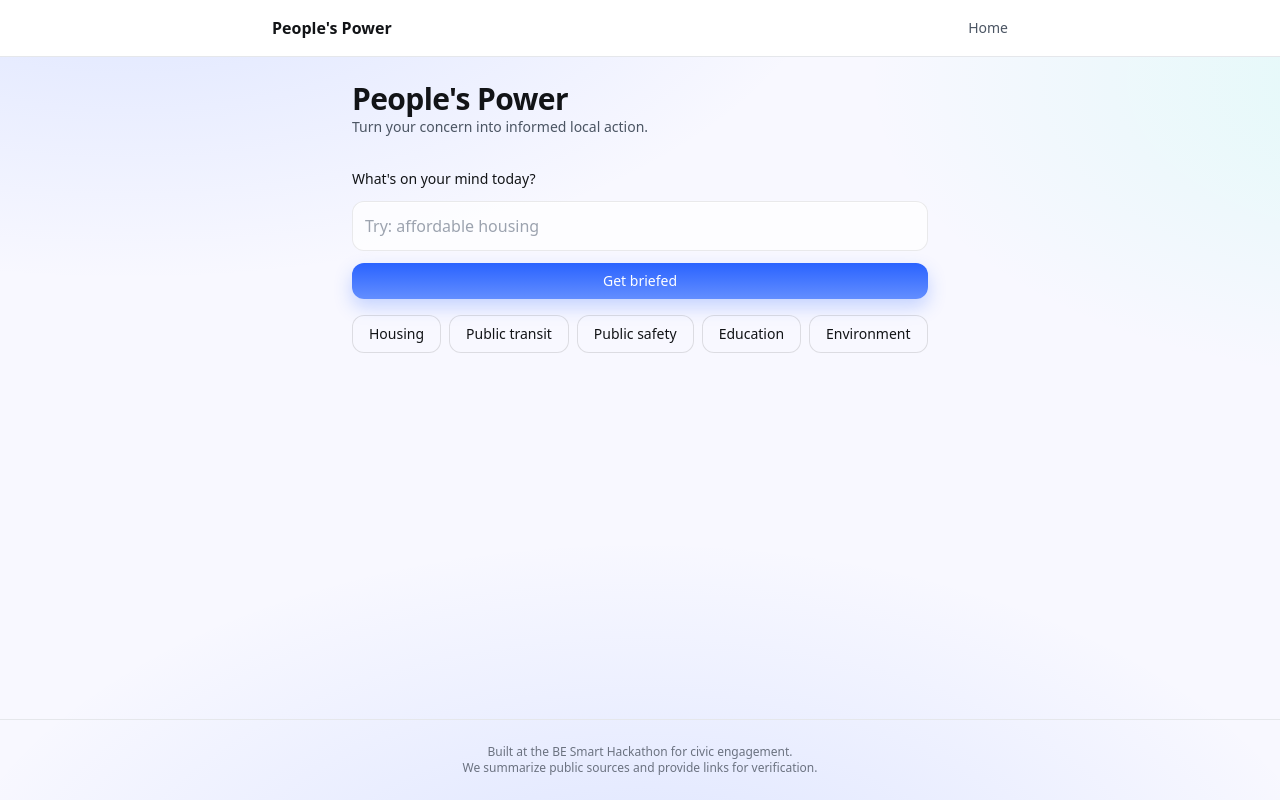
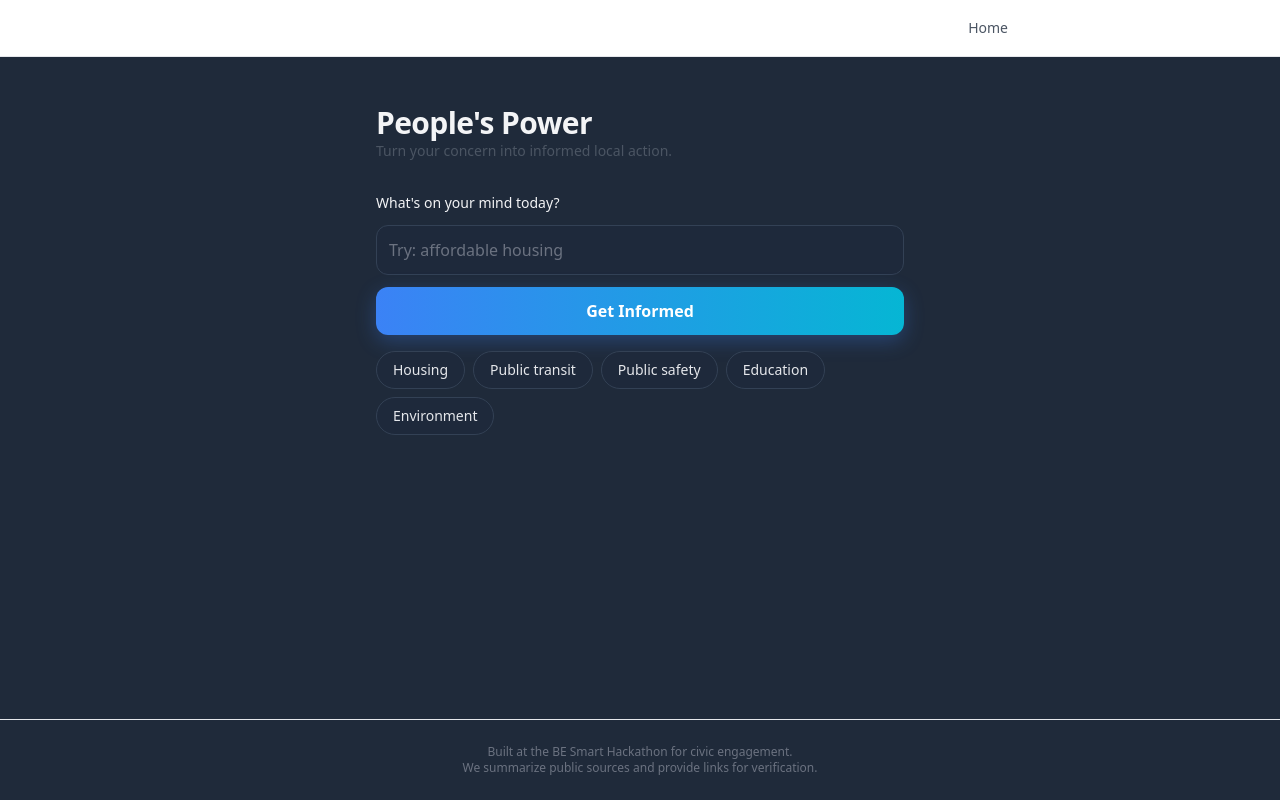
Before and after one commit to tunakurucu/website-record, a React (Vite) app in the folder peoples-power/: page / in a window 1280 px wide. Built offline with nearby package versions, Linux system fonts and the light colour scheme; no server answers.

Commit message:
app color changes

```diff
--- a/peoples-power/src/App.tsx
+++ b/peoples-power/src/App.tsx
@@ -5,9 +5,10 @@ import Footer from "./components/Footer";
 
 export default function App() {
 return (
-<div className="min-h-screen flex flex-col">
+<div className="min-h-screen flex flex-col bg-[#1F2A3A] text-white">
 <Header />
 <main className="container flex-1 py-6">
+<div className="absolute inset-0 -z-10 bg-[radial-gradient(circle_at_30%_30%,rgba(59,130,246,0.15),transparent_60%)]"></div>
 <Outlet />
 </main>
 <Footer />
--- a/peoples-power/src/index.css
+++ b/peoples-power/src/index.css
@@ -226,3 +226,27 @@ h2 { @apply text-xl md:text-2xl font-semibold; }
     linear-gradient(180deg, rgba(16,20,28,.85), rgba(16,20,28,.55));
   @apply border-white/10;
 }
+
+body {
+  background: radial-gradient(circle at 20% 20%, #1e293b, #0f172a 70%);
+  color: #f1f5f9;
+}
+
+.dark-card {
+  background: rgba(30, 41, 59, 0.8);
+  backdrop-filter: blur(12px);
+  border: 1px solid rgba(255, 255, 255, 0.08);
+  box-shadow: 0 8px 30px rgba(0, 0, 0, 0.4);
+  border-radius: 1rem;
+}
+
+.glow-btn {
+  background: linear-gradient(to right, #3b82f6, #06b6d4);
+  color: white;
+  transition: all 0.2s ease;
+  box-shadow: 0 6px 20px rgba(59, 130, 246, 0.3);
+}
+.glow-btn:hover {
+  opacity: 0.9;
+  transform: translateY(-1px);
+}
--- a/peoples-power/src/routes/Home.tsx
+++ b/peoples-power/src/routes/Home.tsx
@@ -20,7 +20,7 @@ const quick = ["Housing", "Public transit", "Public safety", "Education", "Envir
 
 
 return (
-<div className="mx-auto max-w-xl">
+<div className="mx-auto max-w-xl p-6 text-gray-100">
 <header className="mb-8">
 <h1 className="text-3xl font-semibold">People's Power</h1>
 <p className="text-sm text-gray-600">Turn your concern into informed local action.</p>
@@ -29,19 +29,23 @@ return (
 
 <form onSubmit={handleSubmit(onSubmit)} className="space-y-3">
 <label className="block text-sm font-medium">What's on your mind today?</label>
-<input {...register("topic")} className="input" placeholder="Try: affordable housing" />
-<button className="btn btn-primary w-full">Get briefed</button>
+<input
+  {...register("topic")}
+  className="w-full rounded-xl bg-[#1e293b] border border-[#334155] text-gray-200 placeholder-gray-500 p-3 focus:border-[#3B82F6] focus:ring-2 focus:ring-[#3B82F6]/40 outline-none"
+  placeholder="Try: affordable housing"
+/>
+<button className="w-full glow-btn rounded-xl px-5 py-3 font-semibold">Get Informed</button>
 </form>
 
 
 <div className="mt-4 flex flex-wrap gap-2">
 {quick.map((q) => (
 <button
-key={q}
-onClick={() => onSubmit({ topic: q })}
-className="btn btn-outline rounded-full"
+  key={q}
+  onClick={() => nav(`/r?topic=${encodeURIComponent(q)}&city=Nashville&state=TN`)}
+  className="rounded-full bg-[#1e293b] text-gray-200 border border-[#334155] px-4 py-2 text-sm hover:bg-[#334155] hover:text-white transition"
 >
-{q}
+  {q}
 </button>
 ))}
 </div>
```
